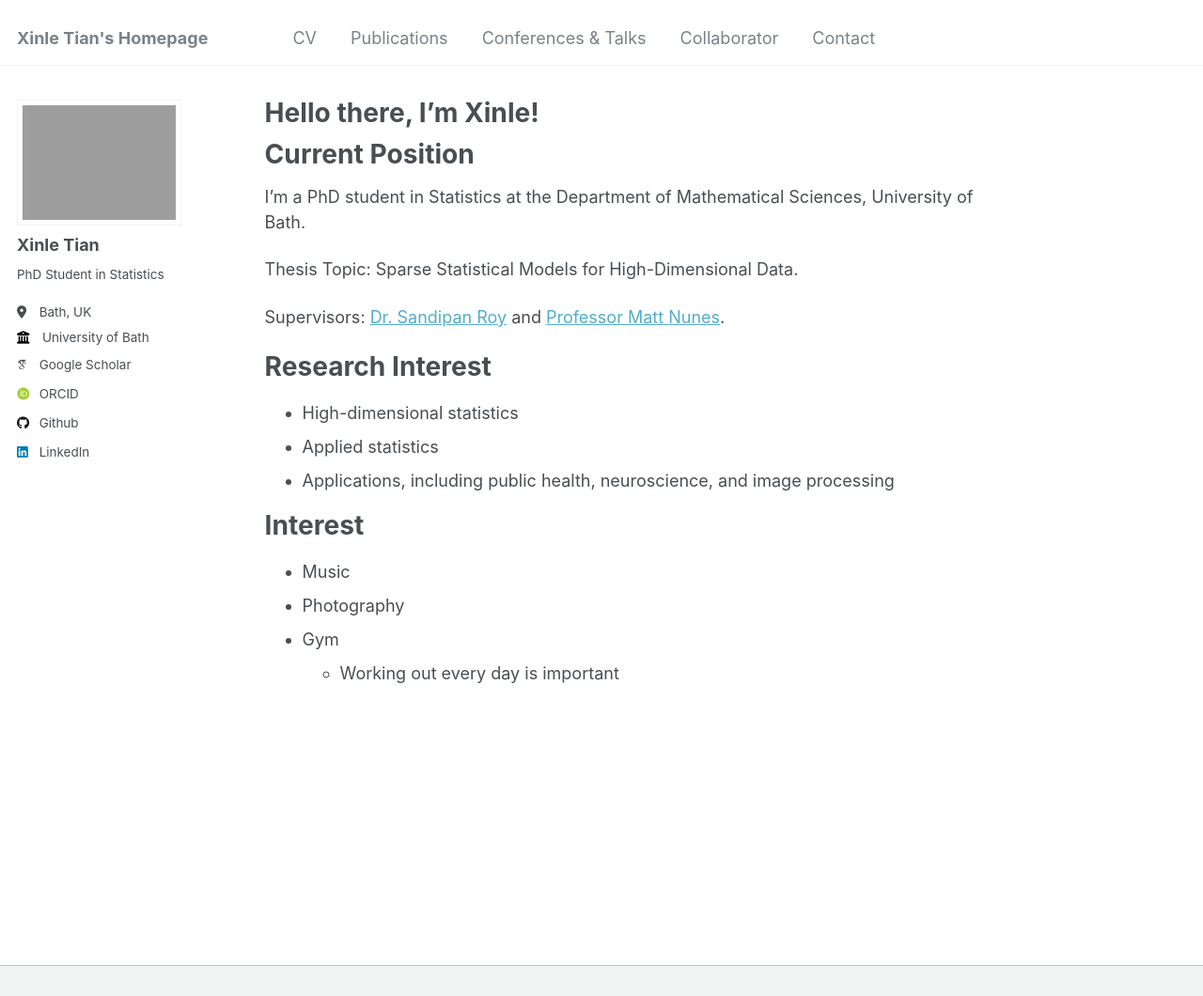
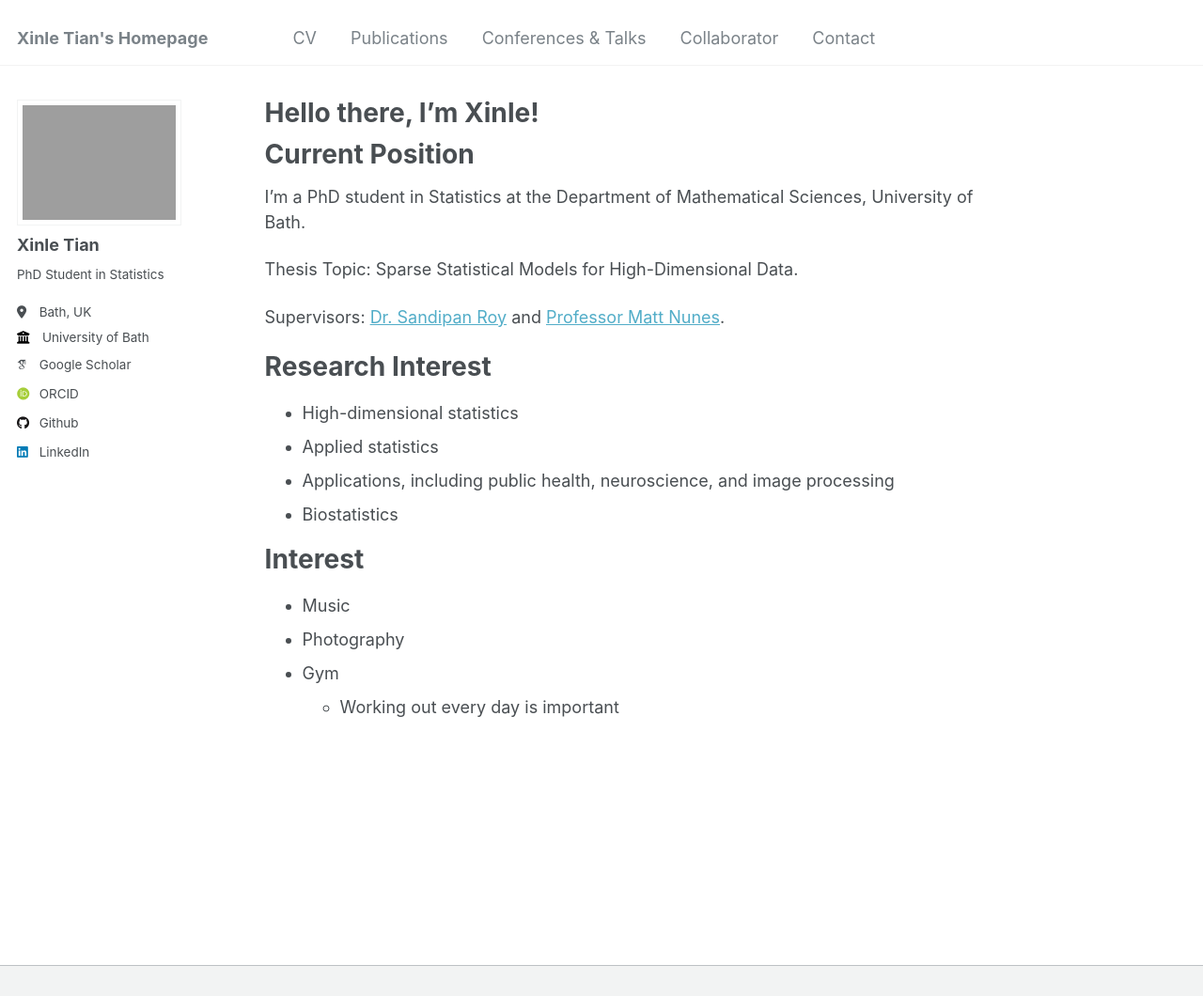
Before and after one commit to xinlet/xinlet.github.io, a Jekyll site: the page built from _pages/about.md, in a window 1280 px wide and 1200 px high, cut to the strip 0-1060 px from the top of the window. Shown: the whole strip at 94% size. Built offline with Jekyll 4.4.1, drawn with Linux system fonts in a browser that asks for light colours; some web fonts are replaced.

Commit message:
Update about.md

```diff
--- a/_pages/about.md
+++ b/_pages/about.md
@@ -20,6 +20,7 @@ Research Interest
 * High-dimensional statistics
 * Applied statistics
 * Applications, including public health, neuroscience, and image processing
+* Biostatistics
 
 Interest
 ======
```
